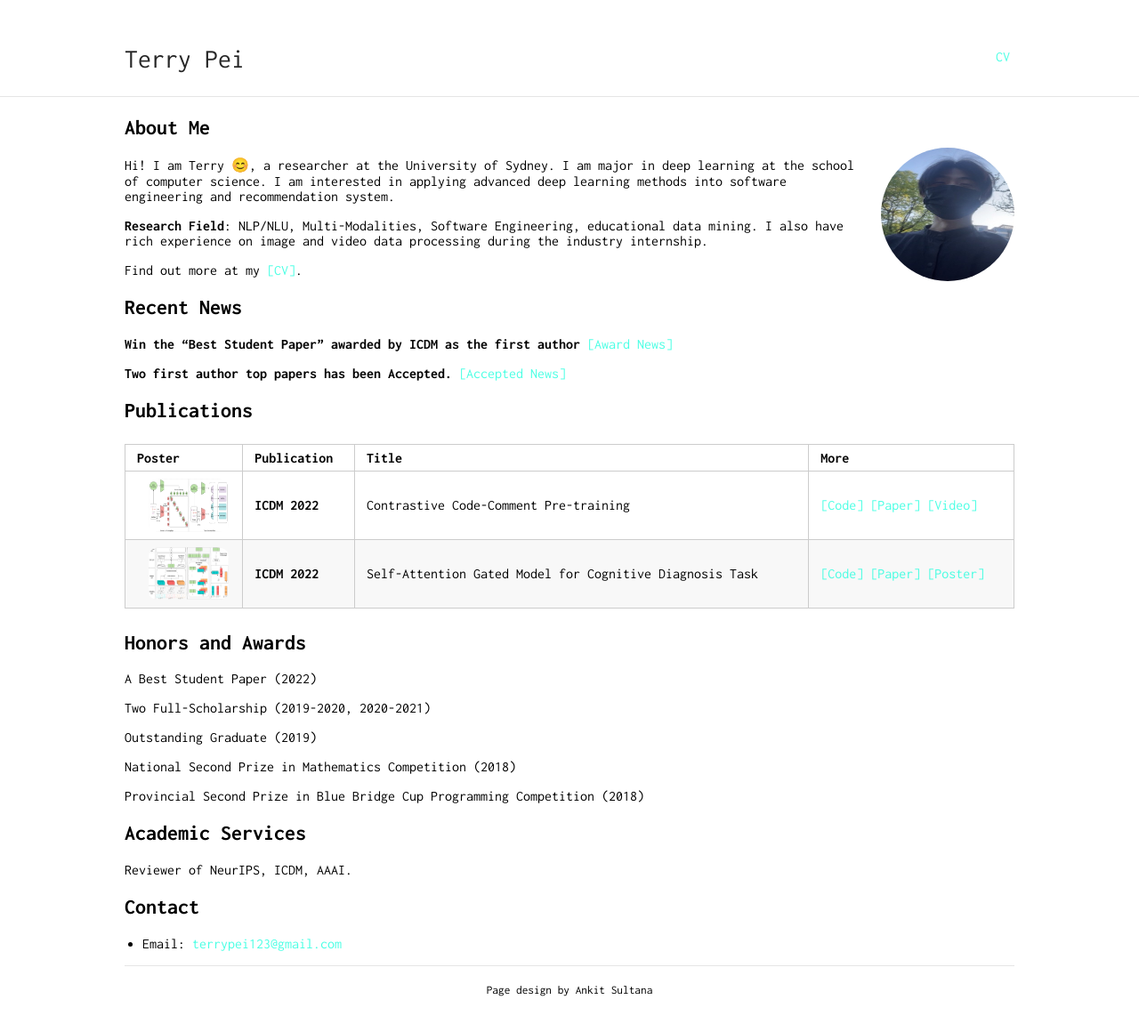
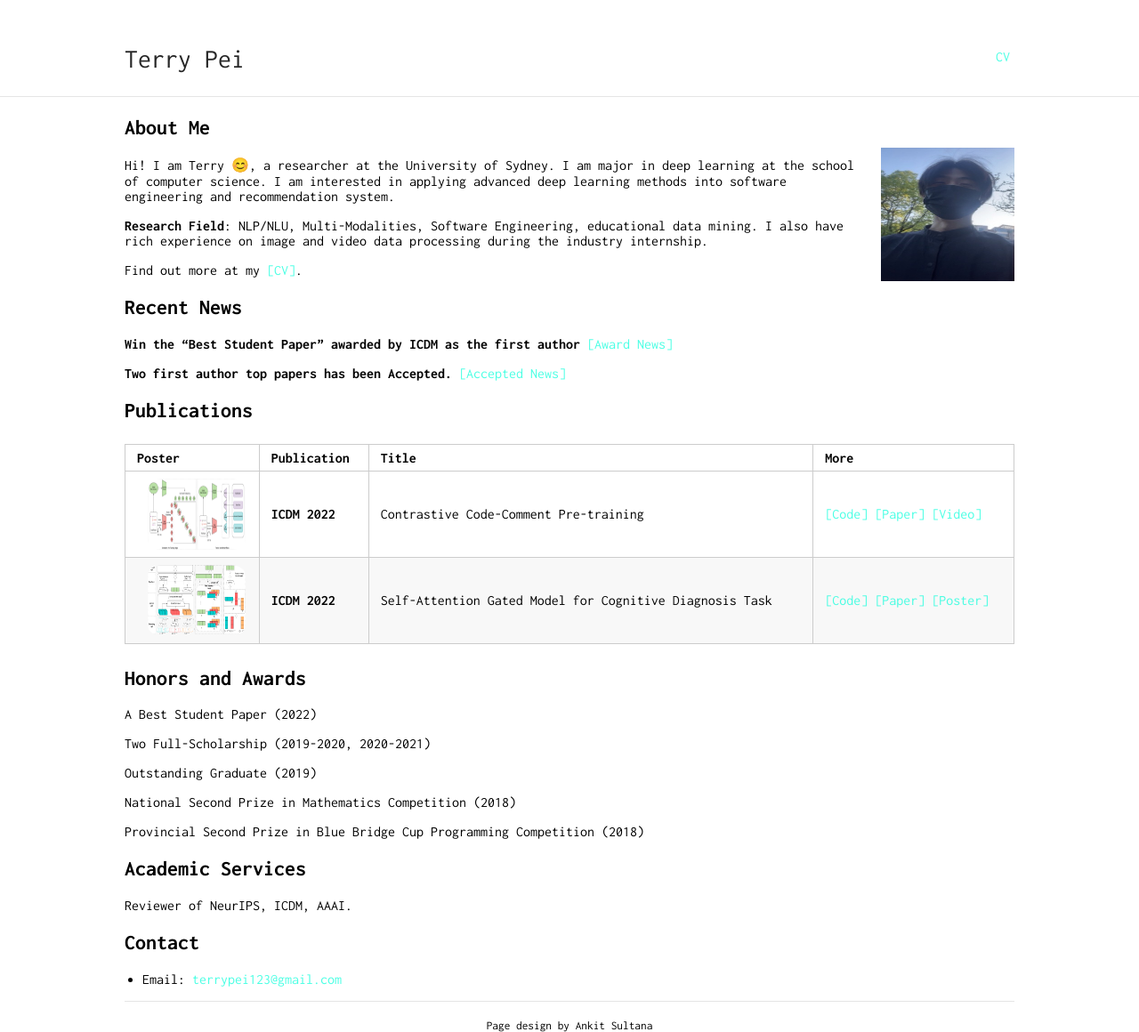
Before and after one commit to TerryPei/Terry000.github.io-1, a Jekyll site: the page built from index.md, in a window 1280 px wide. Shown: the whole page at 89% size. Built offline with Jekyll 4.4.1, drawn with Linux system fonts in a browser that asks for light colours; our own code applies the rules of GitHub Pages for plain Markdown files; before the commit the page ends 1120 px from its top, so only the background shows below that.

Commit message:
Update typography.scss

```diff
--- a/_sass/typography.scss
+++ b/_sass/typography.scss
@@ -42,7 +42,7 @@
         position: relative;
         margin: -10px 0 0 15px;
         float: right;
-        border-radius: 50%;
+        border-radius: 0%;
         p & {
             padding: 0;
             margin: 0;
@@ -54,8 +54,8 @@
         }
     }
     .paper-picture {
-        height: 60px;
-        width: 90px;
+        height: 80px;
+        width: 110px;
         position: relative;
         margin: 2px 2px 2px 2px;
         float: right;
```
